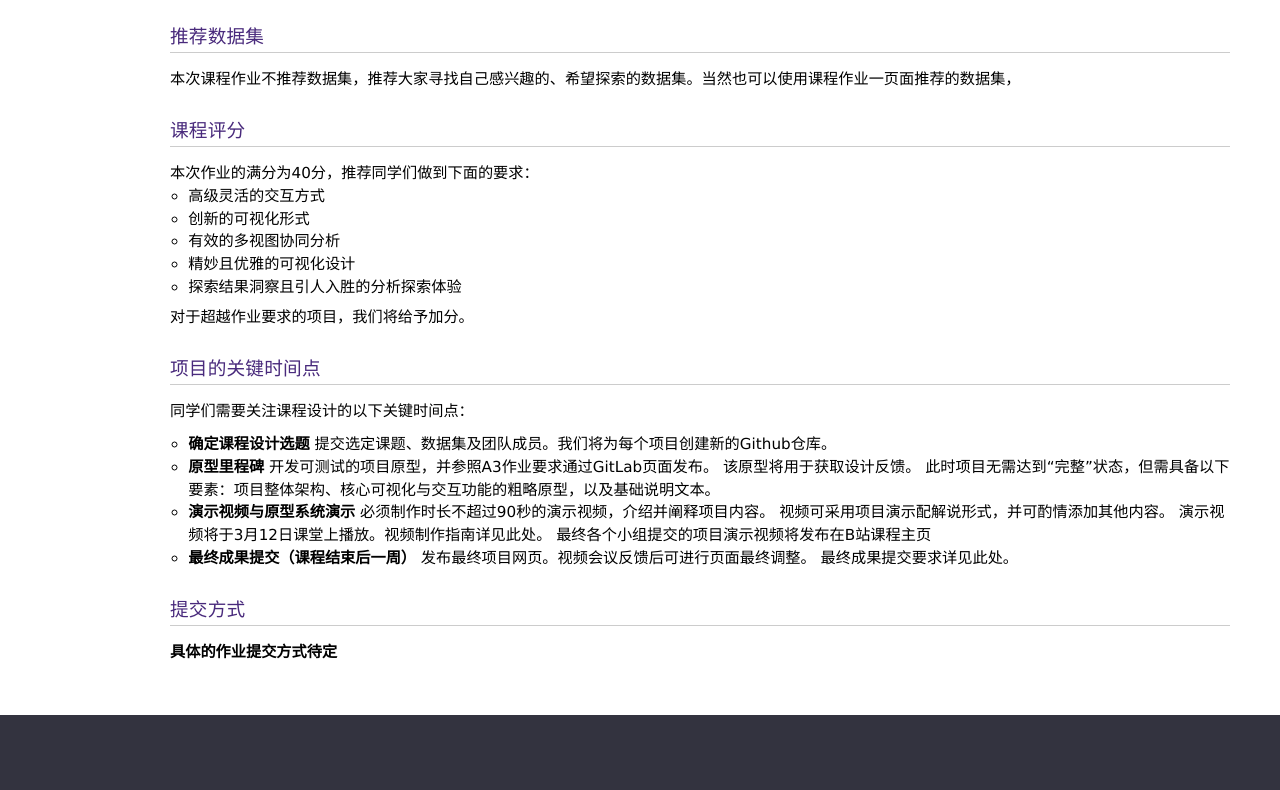
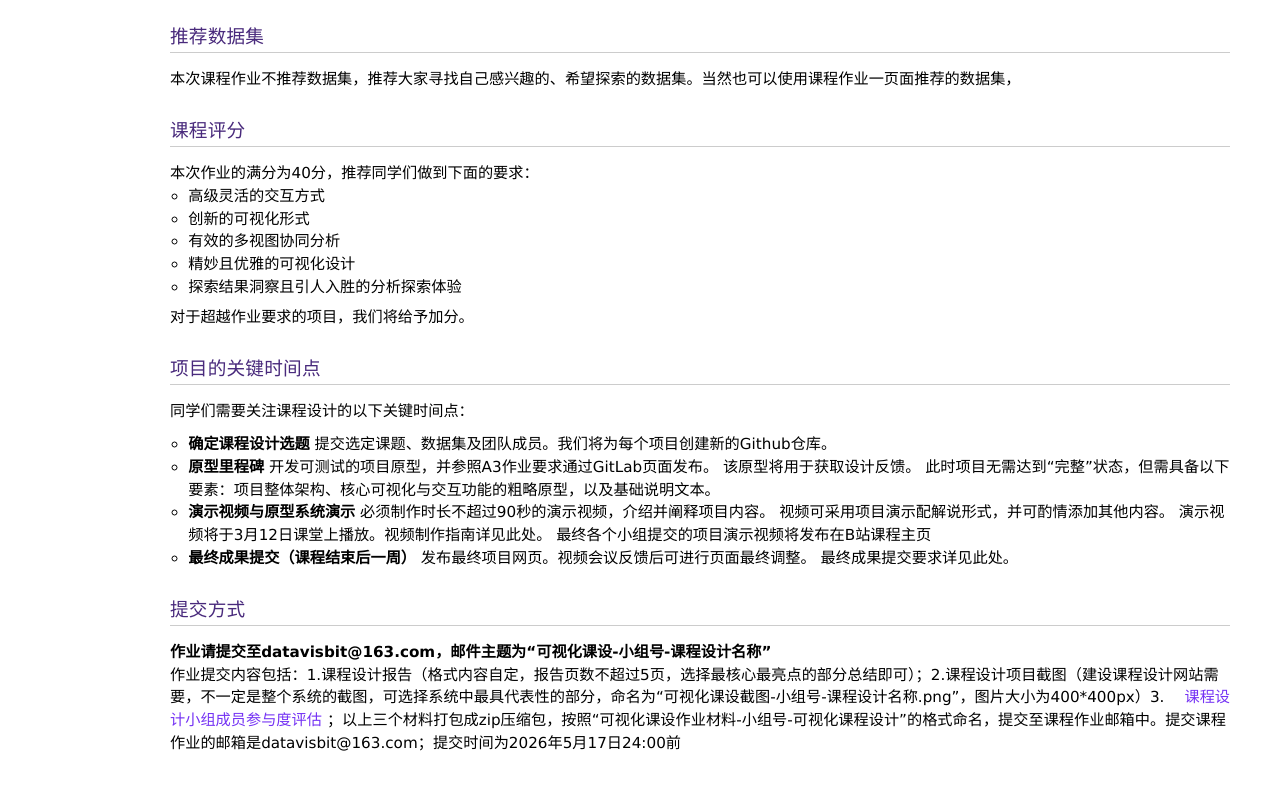
Before and after one commit to bitvis2021/BITVIS-Course, a plain HTML site: page assignment/final_project.html in a window 1280 px wide. Shown: the part 1505-2295 px from the top of the page. Before the commit the page ends 2220 px from the top, so only its background shows below. Drawn offline with Linux system fonts and the light colour scheme; a web font is replaced by a local one.

Commit message:
update the final_project requirements

```diff
--- a/assignment/final_project.html
+++ b/assignment/final_project.html
@@ -171,7 +171,8 @@
       </ul>
 
       <h2>提交方式</h2>
-        <b>具体的作业提交方式待定</b>
+        <b>作业请提交至datavisbit@163.com，邮件主题为“可视化课设-小组号-课程设计名称”</b>
+        <p>作业提交内容包括：1.课程设计报告（格式内容自定，报告页数不超过5页，选择最核心最亮点的部分总结即可）；2.课程设计项目截图（建设课程设计网站需要，不一定是整个系统的截图，可选择系统中最具代表性的部分，命名为“可视化课设截图-小组号-课程设计名称.png”，图片大小为400*400px）3.<a href="documents/课程设计参与度评估.docx" class="link link-slides">课程设计小组成员参与度评估</a>；以上三个材料打包成zip压缩包，按照“可视化课设作业材料-小组号-可视化课程设计”的格式命名，提交至课程作业邮箱中。提交课程作业的邮箱是datavisbit@163.com；提交时间为2026年5月17日24:00前</p>
     </div>
     <br>
     <br>
```
Also changed, not shown: 3 other files.
